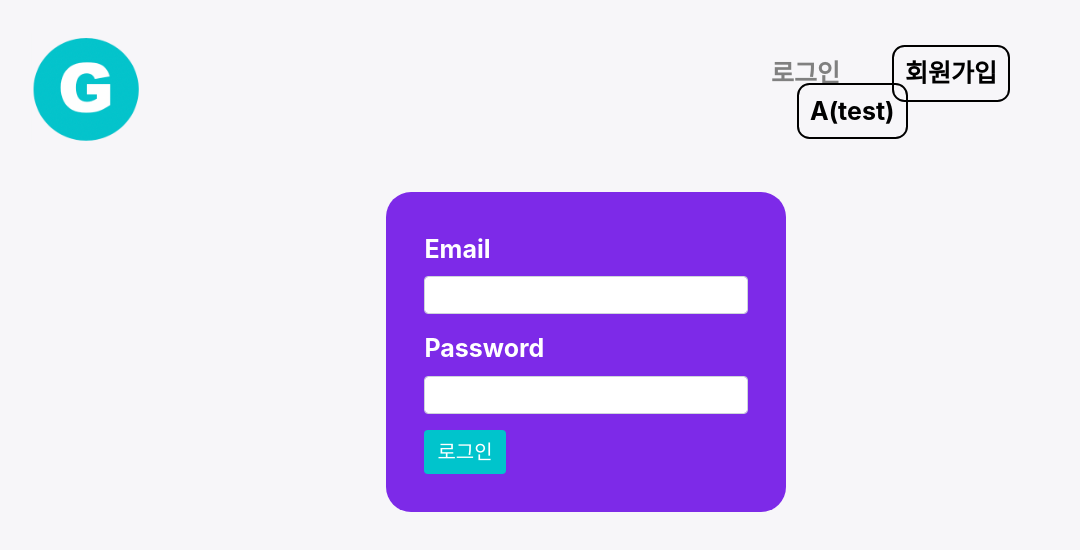
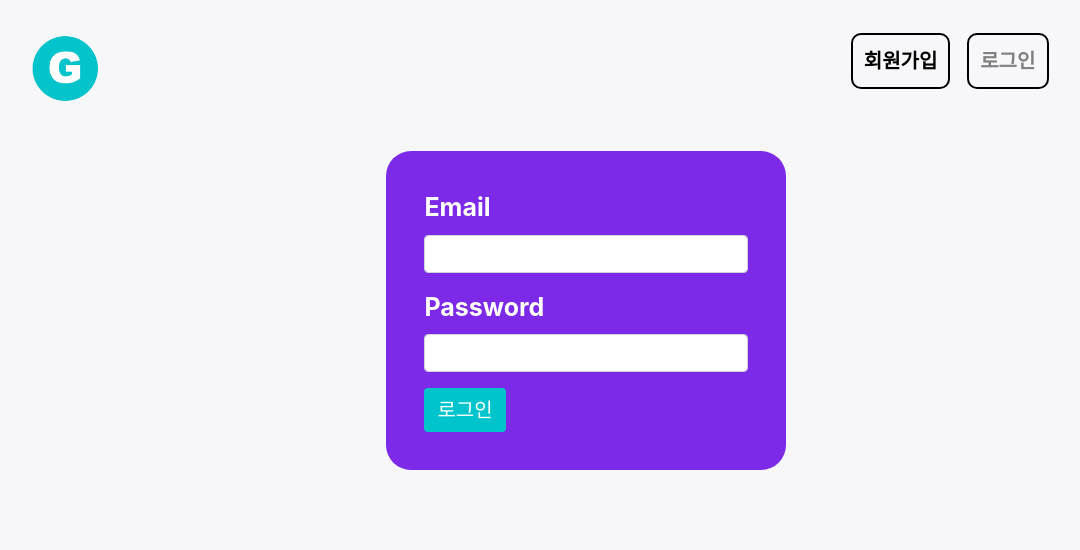
Before and after one commit to sungjaeyoon/Gathering-Bot, a Vue app in the folder front/gathering-bot/: page /login in a window 1280 px wide. Shown: the top 550 px of the page, without its empty margins (54-1134 px from the left). Built offline with nearby package versions, Linux system fonts and the light colour scheme.

Commit message:
로그인 - Vuex 추가, 로그인 상태 유지, 로그아웃, 헤더 분기

```diff
--- a/front/gathering-bot/package.json
+++ b/front/gathering-bot/package.json
@@ -16,7 +16,8 @@
     "nvm": "0.0.4",
     "popper.js": "^1.16.1",
     "vue": "^2.6.11",
-    "vue-router": "^3.3.2"
+    "vue-router": "^3.3.2",
+    "vuex": "^3.4.0"
   },
   "devDependencies": {
     "@vue/cli-plugin-babel": "~4.4.0",
--- a/front/gathering-bot/src/components/LoginForm.vue
+++ b/front/gathering-bot/src/components/LoginForm.vue
@@ -52,6 +52,9 @@ export default {
 			console.log(response);
 			if (response.status == 500) {
 				alert('로그인 실패');
+			} else if (response.status == 200) {
+				this.$store.commit('setUserdata', response.data);
+				this.$router.push('/');
 			}
 		},
 		checkEmail() {
--- a/front/gathering-bot/src/components/common/AppHeader.vue
+++ b/front/gathering-bot/src/components/common/AppHeader.vue
@@ -1,21 +1,33 @@
 <template>
-	<div class="container">
+	<div class="container mb-5">
 		<div class="row no-gutters">
-			<div class="col-sm-6 col-md-8">
+			<div class="col-5">
 				<router-link to="/" style="color: white; text-decoration: none">
 					<img src="@/assets/logo.png" style="width: 15%" alt="" />
 				</router-link>
 			</div>
-			<div class="col-6 col-md-4 left-bar">
-				<span class="login">
-					<router-link to="/login" style="color: gray; text-decoration: none">로그인</router-link>
-				</span>
-				<span class="signUp">
-					<router-link to="/signup" style="color: black; text-decoration: none">회원가입</router-link>
-				</span>
-				<span class="signUp">
-					<router-link to="/sheet/new" style="color: black; text-decoration: none">A(test)</router-link>
-				</span>
+			<div class="col-6">
+				<!--not login-->
+				<template v-if="!isUserLogin">
+					<span class="header-button float-right">
+						<router-link to="/login" style="color: gray; text-decoration: none">로그인</router-link>
+					</span>
+					<span class="header-button float-right">
+						<router-link to="/signup" class="header-button-text">회원가입</router-link>
+					</span>
+				</template>
+				<!--logined-->
+				<template v-else>
+					<span class="header-button float-right">
+						<router-link to="/sheet/new" class="header-button-text">시트 추가</router-link>
+					</span>
+					<span class="header-button float-right">
+						<router-link to="/sheet/new" class="header-button-text">시트 목록</router-link>
+					</span>
+					<span class="header-button float-right">
+						<a href="javascript:;" v-on:click="logoutUser" class="header-button-text">로그아웃</a>
+					</span>
+				</template>
 			</div>
 		</div>
 	</div>
@@ -26,6 +38,17 @@ import 'bootstrap';
 import 'bootstrap/dist/css/bootstrap.css';
 export default {
 	name: 'AppVar',
+	computed: {
+		isUserLogin() {
+			return this.$store.getters.isLogin;
+		},
+	},
+	methods: {
+		logoutUser() {
+			this.$store.commit('clearUsername');
+			this.$router.push('/login');
+		},
+	},
 };
 </script>
 
@@ -34,24 +57,18 @@ export default {
 	margin-top: 3%;
 }
 
-.left-bar {
-	margin-top: 2%;
-}
-
-.login {
-	font-size: 25px;
+.header-button {
+	font-size: 20px;
 	font-weight: bold;
-	margin-right: 7%;
-	cursor: pointer;
-}
-
-.signUp {
-	font-size: 25px;
-	font-weight: bold;
-	margin-left: 7%;
-	padding: 3%;
+	margin-left: 3%;
+	padding: 2%;
 	border-radius: 0.5em;
 	border: 2px solid black;
 	cursor: pointer;
 }
+
+.header-button-text {
+	color: black;
+	text-decoration: none;
+}
 </style>
--- a/front/gathering-bot/src/main.js
+++ b/front/gathering-bot/src/main.js
@@ -1,10 +1,12 @@
 import Vue from 'vue';
 import App from './App.vue';
 import router from './routes/index';
+import store from '@/store/index';
 
 Vue.config.productionTip = false;
 
 new Vue({
 	render: h => h(App),
 	router,
+	store,
 }).$mount('#app');
--- /dev/null
+++ b/front/gathering-bot/src/store/index.js
@@ -0,0 +1,38 @@
+import Vue from 'vue';
+import Vuex from 'vuex';
+
+Vue.use(Vuex);
+
+export default new Vuex.Store({
+	state: {
+		id: '',
+		email: '',
+		username: '',
+		teamName: '',
+		position: '',
+		token: '',
+	},
+	getters: {
+		isLogin(state) {
+			return state.username != '';
+		},
+	},
+	mutations: {
+		setUserdata(state, data) {
+			state.id = data.id;
+			state.email = data.username;
+			state.username = data.username;
+			state.teamName = data.teamName;
+			state.position = data.position;
+			state.token = data.token;
+		},
+		clearUsername(state) {
+			state.id = '';
+			state.email = '';
+			state.username = '';
+			state.teamName = '';
+			state.position = '';
+			state.token = '';
+		},
+	},
+});
```
Also changed, not shown: 2 other files (tests, documents, lock files or other folders).
